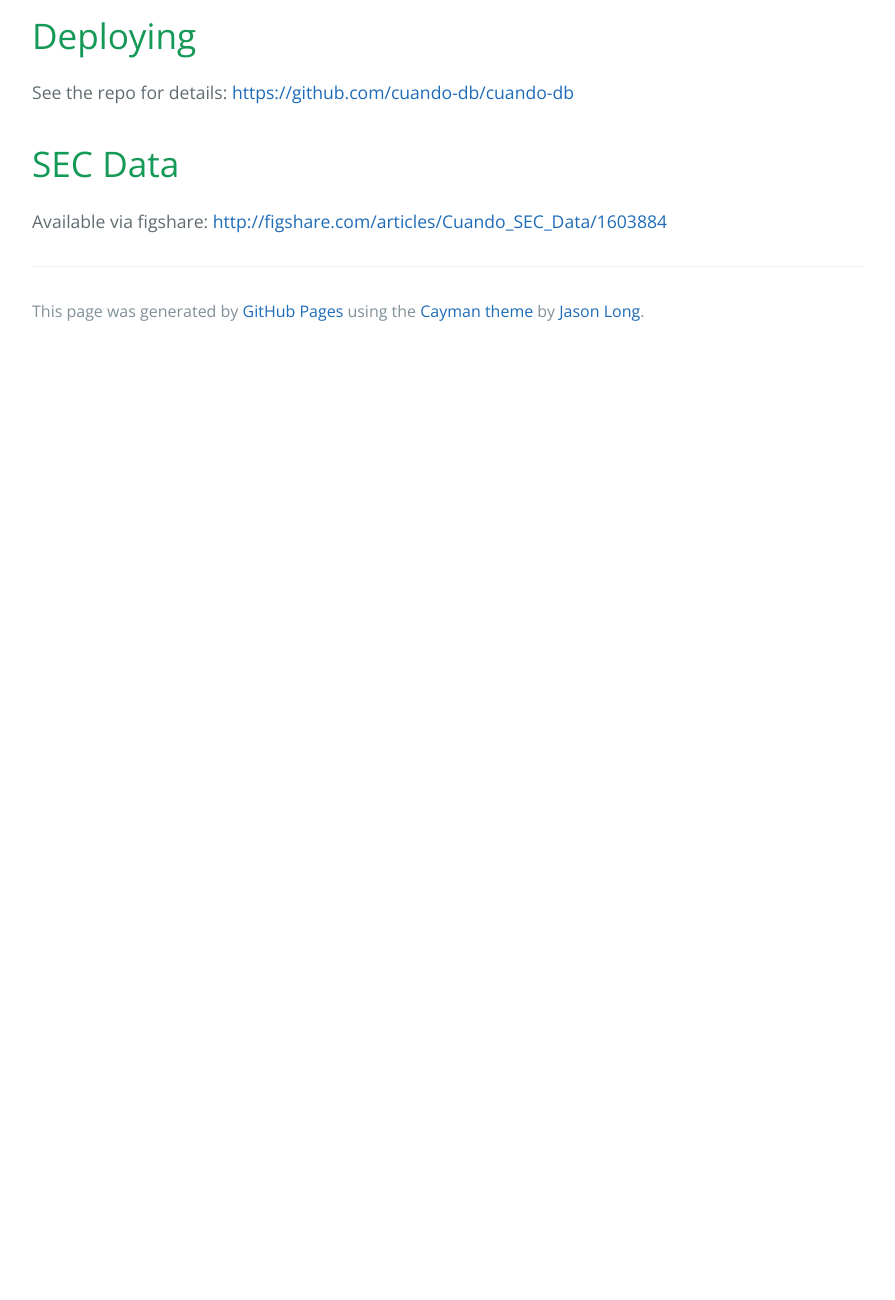
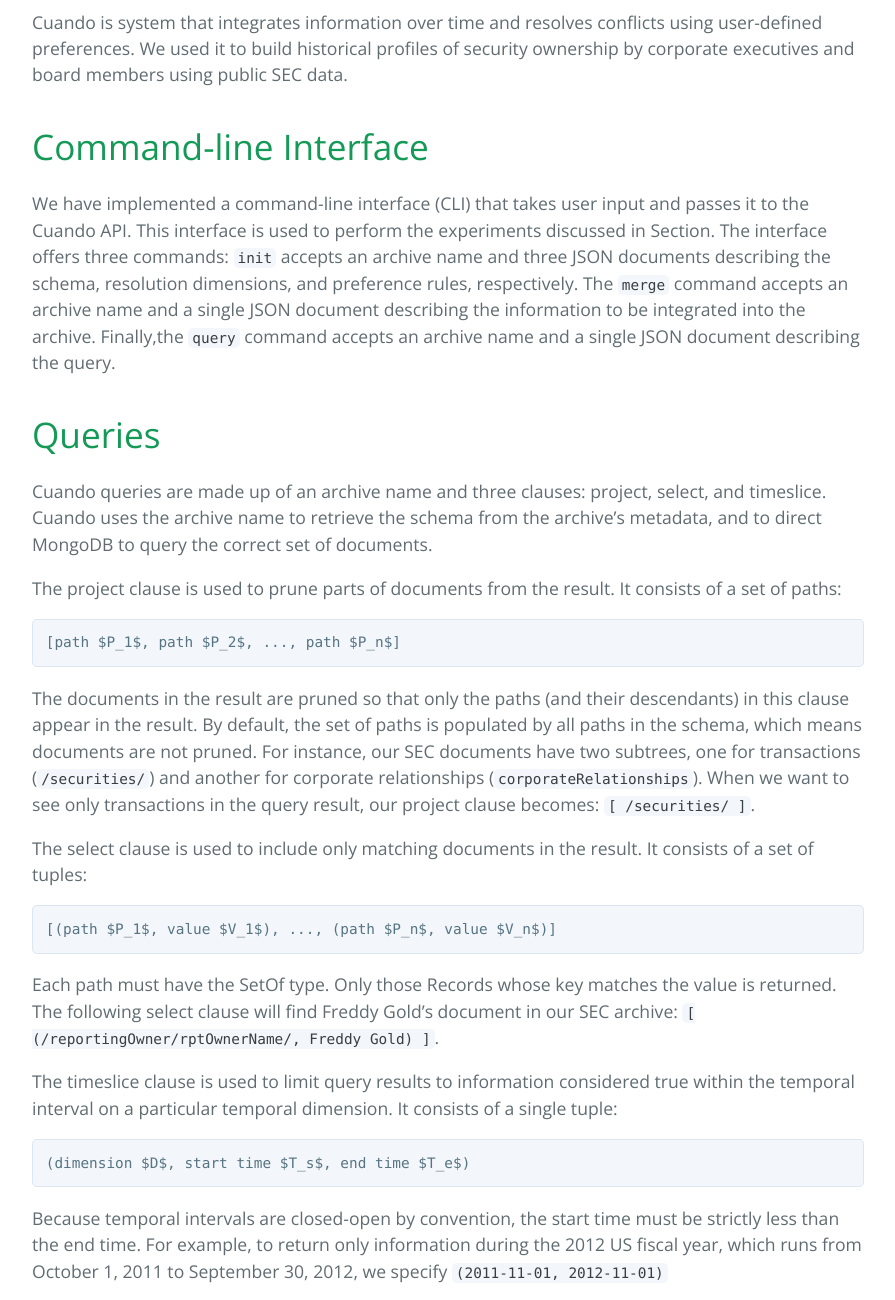
Before and after one commit to cuando-db/cuando-db.github.io, a plain HTML site: page index.html in a window 1280 px wide. Shown: the part 340-1640 px from the top of the page, without its empty margins (192-1087 px from the left). Before the commit the page ends 800 px from the top, so only its background shows below. Drawn offline with nearby package versions, Linux system fonts and the light colour scheme.

Commit message:
Replace master branch with page content via GitHub

```diff
--- a/index.html
+++ b/index.html
@@ -16,7 +16,42 @@
     </section>
 
     <section class="main-content">
-      <h1>
+      <p>Cuando is system that integrates information over time and resolves conflicts using user-defined preferences. We used it to build historical profiles of security ownership by corporate executives and board members using public SEC data.</p>
+
+<h1>
+<a id="command-line-interface" class="anchor" href="#command-line-interface" aria-hidden="true"><span class="octicon octicon-link"></span></a>Command-line Interface</h1>
+
+<p>We have implemented a command-line interface (CLI) that takes user input and passes it to the Cuando API. This interface is used to perform the experiments discussed in Section. The interface offers three commands: <code>init</code> accepts an archive name and three JSON documents describing the schema, resolution dimensions, and preference rules,
+respectively. The <code>merge</code> command accepts an archive name and a single JSON document describing the information to be integrated into the archive. Finally,the <code>query</code> command accepts an archive name and a single JSON document describing the query.</p>
+
+<h1>
+<a id="queries" class="anchor" href="#queries" aria-hidden="true"><span class="octicon octicon-link"></span></a>Queries</h1>
+
+<p>Cuando queries are made up of an archive name and three clauses: project, select, and timeslice. Cuando uses the archive name to retrieve the schema from the archive’s metadata, and to direct MongoDB to query the correct set of documents.</p>
+
+<p>The project clause is used to prune parts of documents from the result. It consists of a set of paths:</p>
+
+<pre><code>[path $P_1$, path $P_2$, ..., path $P_n$]
+</code></pre>
+
+<p>The documents in the result are pruned so that only the paths (and their descendants) in this clause appear in the result. By default, the set of paths is populated by all paths in the schema, which means documents are not pruned. For instance, our SEC documents have two subtrees, one for transactions (<code>/securities/</code>) and another for corporate relationships (<code>corporateRelationships</code>). When we want to see only transactions in the query result, our project clause becomes: <code>[ /securities/ ]</code>.</p>
+
+<p>The select clause is used to include only matching documents in the result. It consists of a set of tuples:</p>
+
+<pre><code>[(path $P_1$, value $V_1$), ..., (path $P_n$, value $V_n$)]
+</code></pre>
+
+<p>Each path must have the SetOf type. Only those Records whose key matches the value is returned. The following select clause will find Freddy Gold’s document in our SEC archive:
+<code>[ (/reportingOwner/rptOwnerName/, Freddy Gold) ]</code>.</p>
+
+<p>The timeslice clause is used to limit query results to information considered true within the temporal interval on a particular temporal dimension. It consists of a single tuple:</p>
+
+<pre><code>(dimension $D$, start time $T_s$, end time $T_e$)
+</code></pre>
+
+<p>Because temporal intervals are closed-open by convention, the start time must be strictly less than the end time. For example, to return only information during the 2012 US fiscal year, which runs from October 1, 2011 to September 30, 2012, we specify <code>(2011-11-01, 2012-11-01)</code></p>
+
+<h1>
 <a id="deploying" class="anchor" href="#deploying" aria-hidden="true"><span class="octicon octicon-link"></span></a>Deploying</h1>
 
 <p>See the repo for details: <a href="https://github.com/cuando-db/cuando-db">https://github.com/cuando-db/cuando-db</a></p>
@@ -25,6 +60,11 @@
 <a id="sec-data" class="anchor" href="#sec-data" aria-hidden="true"><span class="octicon octicon-link"></span></a>SEC Data</h1>
 
 <p>Available via figshare: <a href="http://figshare.com/articles/Cuando_SEC_Data/1603884">http://figshare.com/articles/Cuando_SEC_Data/1603884</a></p>
+
+<h1>
+<a id="acknowledgments" class="anchor" href="#acknowledgments" aria-hidden="true"><span class="octicon octicon-link"></span></a>Acknowledgments</h1>
+
+<p>This work was supported by NFS grants 1524382, 1450560, and an AWS in Education Research Grant award.</p>
 
       <footer class="site-footer">
 
```
Also changed, not shown: params.json (+1 -1 lines).
